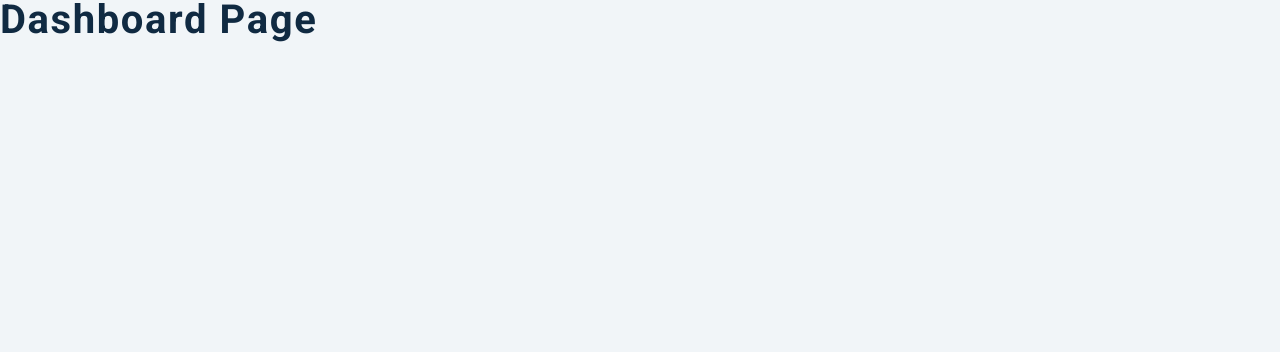
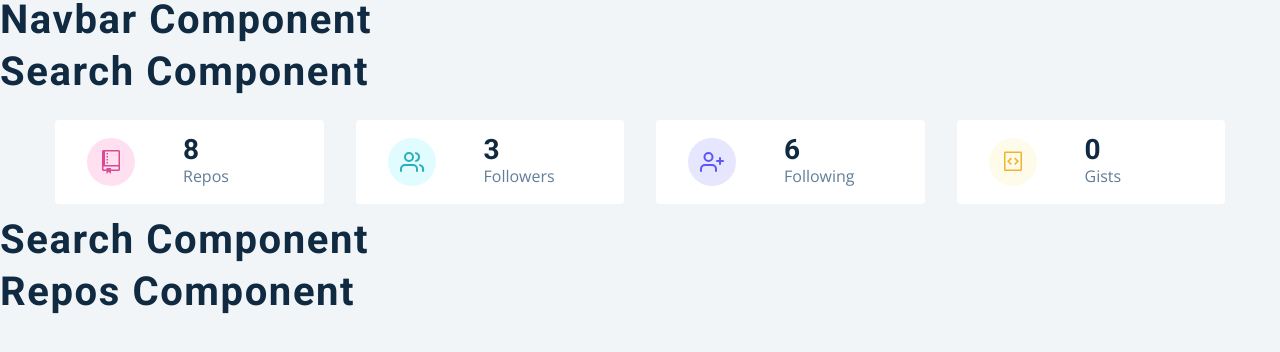
Before and after one commit to likeri29/github-search, a React (Create React App) app: page / in a window 1280 px wide. Shown: the top 352 px of the page. Built offline with nearby package versions, Linux system fonts and the light colour scheme.

Commit message:
info component

```diff
--- a/src/components/Info.js
+++ b/src/components/Info.js
@@ -1,11 +1,70 @@
-import React from 'react';
-import { GithubContext } from '../context/context';
-import styled from 'styled-components';
-import { GoRepo, GoGist } from 'react-icons/go';
-import { FiUsers, FiUserPlus } from 'react-icons/fi';
+import React, { useContext } from "react";
+import { GithubContext } from "../context/context";
+import styled from "styled-components";
+import { GoRepo, GoGist } from "react-icons/go";
+import { FiUsers, FiUserPlus } from "react-icons/fi";
 
 const UserInfo = () => {
-  return <h2>user info component</h2>;
+  const { githubUser } = useContext(GithubContext);
+  const {
+    public_repos: publicRepos,
+    followers,
+    following,
+    public_gists: publicGists,
+  } = githubUser;
+
+  const items = [
+    {
+      id: 1,
+      icon: <GoRepo className="icon" />,
+      label: "repos",
+      value: publicRepos,
+      color: "pink",
+    },
+    {
+      id: 2,
+      icon: <FiUsers className="icon" />,
+      label: "followers",
+      value: followers,
+      color: "green",
+    },
+    {
+      id: 3,
+      icon: <FiUserPlus className="icon" />,
+      label: "following",
+      value: following,
+      color: "purple",
+    },
+    {
+      id: 4,
+      icon: <GoGist className="icon" />,
+      label: "gists",
+      value: publicGists,
+      color: "yellow",
+    },
+  ];
+
+  return (
+    <section className="section">
+      <Wrapper className="section-center">
+        {items.map((item) => {
+          return <Item {...item} key={item.key} />;
+        })}
+      </Wrapper>
+    </section>
+  );
+};
+
+const Item = ({ icon, label, value, color }) => {
+  return (
+    <article className="item">
+      <span className={color}>{icon}</span>
+      <div>
+        <h3>{value}</h3>
+        <p>{label}</p>
+      </div>
+    </article>
+  );
 };
 
 const Wrapper = styled.section`
--- a/src/context/context.js
+++ b/src/context/context.js
@@ -1,7 +1,22 @@
-import React, { useState, useEffect } from 'react';
-import mockUser from './mockData.js/mockUser';
-import mockRepos from './mockData.js/mockRepos';
-import mockFollowers from './mockData.js/mockFollowers';
-import axios from 'axios';
+import React, { useState, useEffect } from "react";
+import mockUser from "./mockData.js/mockUser";
+import mockRepos from "./mockData.js/mockRepos";
+import mockFollowers from "./mockData.js/mockFollowers";
+import axios from "axios";
 
-const rootUrl = 'https://api.github.com';
+const rootUrl = "https://api.github.com";
+
+const GithubContext = React.createContext();
+
+const GithubProvider = ({ children }) => {
+  const [githubUser, setGithubUser] = useState(mockUser);
+  const [repos, setRepos] = useState(mockRepos);
+  const [followers, setFollowers] = useState(mockFollowers);
+  return (
+    <GithubContext.Provider value={{ githubUser, repos, followers }}>
+      {children}
+    </GithubContext.Provider>
+  );
+};
+
+export { GithubContext, GithubProvider };
--- a/src/context/mockData.js/mockUser.js
+++ b/src/context/mockData.js/mockUser.js
@@ -1,37 +1,35 @@
+// eslint-disable-next-line import/no-anonymous-default-export
 export default {
-  login: 'john-smilga',
-  id: 42133389,
-  node_id: 'MDQ6VXNlcjQyMTMzMzg5',
-  avatar_url: 'https://avatars3.githubusercontent.com/u/42133389?v=4',
-  gravatar_id: '',
-  url: 'https://api.github.com/users/john-smilga',
-  html_url: 'https://github.com/john-smilga',
-  followers_url: 'https://api.github.com/users/john-smilga/followers',
-  following_url:
-    'https://api.github.com/users/john-smilga/following{/other_user}',
-  gists_url: 'https://api.github.com/users/john-smilga/gists{/gist_id}',
-  starred_url:
-    'https://api.github.com/users/john-smilga/starred{/owner}{/repo}',
-  subscriptions_url: 'https://api.github.com/users/john-smilga/subscriptions',
-  organizations_url: 'https://api.github.com/users/john-smilga/orgs',
-  repos_url: 'https://api.github.com/users/john-smilga/repos',
-  events_url: 'https://api.github.com/users/john-smilga/events{/privacy}',
-  received_events_url:
-    'https://api.github.com/users/john-smilga/received_events',
-  type: 'User',
+  login: "likeri29",
+  id: 104503014,
+  node_id: "U_kgDOBjqW5g",
+  avatar_url: "https://avatars.githubusercontent.com/u/104503014?v=4",
+  gravatar_id: "",
+  url: "https://api.github.com/users/likeri29",
+  html_url: "https://github.com/likeri29",
+  followers_url: "https://api.github.com/users/likeri29/followers",
+  following_url: "https://api.github.com/users/likeri29/following{/other_user}",
+  gists_url: "https://api.github.com/users/likeri29/gists{/gist_id}",
+  starred_url: "https://api.github.com/users/likeri29/starred{/owner}{/repo}",
+  subscriptions_url: "https://api.github.com/users/likeri29/subscriptions",
+  organizations_url: "https://api.github.com/users/likeri29/orgs",
+  repos_url: "https://api.github.com/users/likeri29/repos",
+  events_url: "https://api.github.com/users/likeri29/events{/privacy}",
+  received_events_url: "https://api.github.com/users/likeri29/received_events",
+  type: "User",
   site_admin: false,
-  name: 'John Smilga',
-  company: 'Coding Addict',
-  blog: 'www.johnsmilga.com',
-  location: 'Los Angeles',
+  name: "Stanislav Pochtaruk",
+  company: null,
+  blog: "",
+  location: null,
   email: null,
   hireable: null,
-  bio: 'Creator of Coding Addict',
-  twitter_username: 'john_smilga',
-  public_repos: 152,
+  bio: null,
+  twitter_username: null,
+  public_repos: 8,
   public_gists: 0,
-  followers: 1495,
-  following: 0,
-  created_at: '2018-08-06T06:48:23Z',
-  updated_at: '2020-07-08T05:01:32Z',
+  followers: 3,
+  following: 6,
+  created_at: "2022-04-27T11:44:54Z",
+  updated_at: "2023-10-04T20:29:37Z",
 };
--- a/src/index.js
+++ b/src/index.js
@@ -1,14 +1,16 @@
-import React from 'react';
-import ReactDOM from 'react-dom/client';
-import './index.css';
-import App from './App';
-import * as serviceWorker from './serviceWorker';
-import { GithubProvider } from './context/context';
-import { Auth0Provider } from '@auth0/auth0-react';
-const root = ReactDOM.createRoot(document.getElementById('root'));
+import React from "react";
+import ReactDOM from "react-dom/client";
+import "./index.css";
+import App from "./App";
+import * as serviceWorker from "./serviceWorker";
+import { GithubProvider } from "./context/context";
+import { Auth0Provider } from "@auth0/auth0-react";
+const root = ReactDOM.createRoot(document.getElementById("root"));
 root.render(
   <React.StrictMode>
-    <App />
+    <GithubProvider>
+      <App />
+    </GithubProvider>
   </React.StrictMode>
 );
 
--- a/src/pages/Dashboard.js
+++ b/src/pages/Dashboard.js
@@ -1,11 +1,15 @@
-import React from 'react';
-import { Info, Repos, User, Search, Navbar } from '../components';
-import loadingImage from '../images/preloader.gif';
-import { GithubContext } from '../context/context';
+import React from "react";
+import { Info, Repos, User, Search, Navbar } from "../components";
+import loadingImage from "../images/preloader.gif";
+import { GithubContext } from "../context/context";
 const Dashboard = () => {
   return (
     <main>
-      <h2>Dashboard Page</h2>
+      <Navbar />
+      <Search />
+      <Info />
+      <User />
+      <Repos />
     </main>
   );
 };
--- a/src/pages/Login.js
+++ b/src/pages/Login.js
@@ -1,9 +1,17 @@
-import React from 'react';
-import { useAuth0 } from '@auth0/auth0-react';
-import styled from 'styled-components';
-import loginImg from '../images/login-img.svg';
+import React from "react";
+import { useAuth0 } from "@auth0/auth0-react";
+import styled from "styled-components";
+import loginImg from "../images/login-img.svg";
 const Login = () => {
-  return <h2>login page</h2>;
+  return (
+    <Wrapper>
+      <div className="container">
+        <img src={loginImg} alt="github users" />
+        <h1>github user</h1>
+        <button className="btn">login</button>
+      </div>
+    </Wrapper>
+  );
 };
 const Wrapper = styled.section`
   min-height: 100vh;
```
Also changed, not shown: 1 other file (tests, documents, lock files or other folders).
